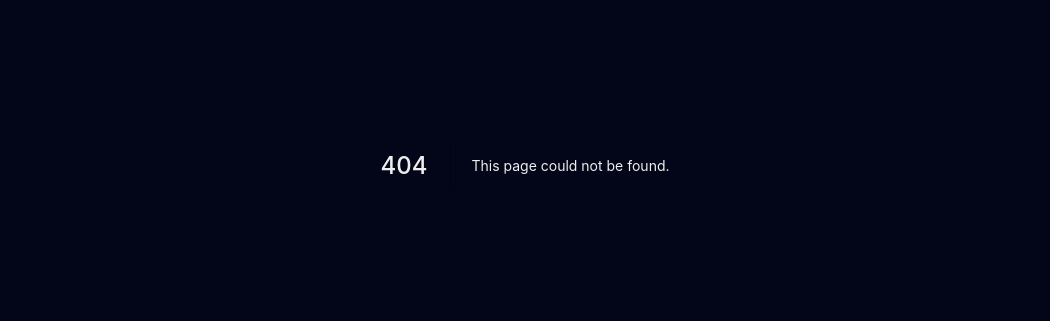
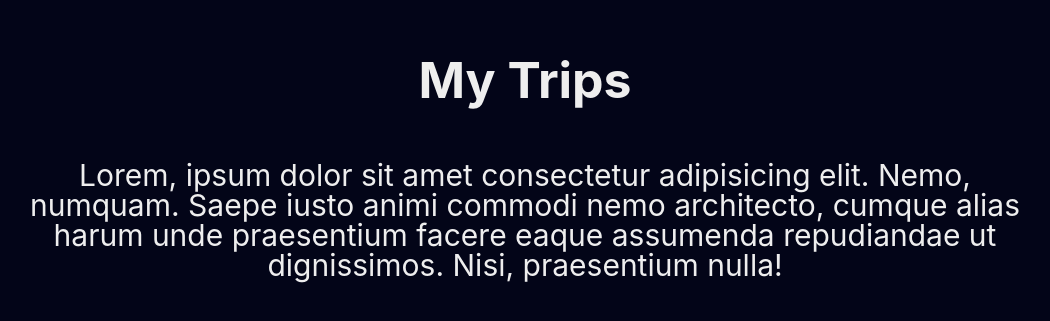
Before and after one commit to diegoricardosouza/mytips-nextjs, a Next.js app: page /about in a window 1280 px wide. Before the commit this address had no page. Shown: the part 235-556 px from the top of the page, without its empty margins (115-1165 px from the left). Built offline with nearby package versions, Linux system fonts and the light colour scheme.

Commit message:
Created page about

```diff
--- /dev/null
+++ b/src/pages/about.tsx
@@ -0,0 +1,5 @@
+import AboutTemplate from 'templates/About'
+
+const About = () => <AboutTemplate />
+
+export default About
--- /dev/null
+++ b/src/templates/About/index.tsx
@@ -0,0 +1,25 @@
+import { CloseOutline } from '@styled-icons/evaicons-outline/CloseOutline'
+import LinkWrapper from 'components/LinkWrapper'
+
+import * as S from './styles'
+
+const AboutTemplate = () => (
+  <S.Content>
+    <LinkWrapper href="/">
+      <CloseOutline size={32} />
+    </LinkWrapper>
+
+    <S.Heading>My Trips</S.Heading>
+
+    <S.Body>
+      <p>
+        Lorem, ipsum dolor sit amet consectetur adipisicing elit. Nemo, numquam.
+        Saepe iusto animi commodi nemo architecto, cumque alias harum unde
+        praesentium facere eaque assumenda repudiandae ut dignissimos. Nisi,
+        praesentium nulla!
+      </p>
+    </S.Body>
+  </S.Content>
+)
+
+export default AboutTemplate
--- /dev/null
+++ b/src/templates/About/styles.ts
@@ -0,0 +1,24 @@
+import styled from 'styled-components'
+
+export const Content = styled.section`
+  text-align: center;
+  display: flex;
+  align-items: center;
+  justify-content: center;
+  flex-direction: column;
+  height: 100vh;
+  max-width: var(--container);
+  margin: auto;
+`
+
+export const Heading = styled.h1`
+  font-size: var(--large);
+  margin-bottom: var(--large);
+`
+
+export const Body = styled.div`
+  p {
+    font-size: var(--medium);
+    line-height: var(--medium);
+  }
+`
```
Also changed, not shown: src/pages/index.tsx (+10 -1 lines).
